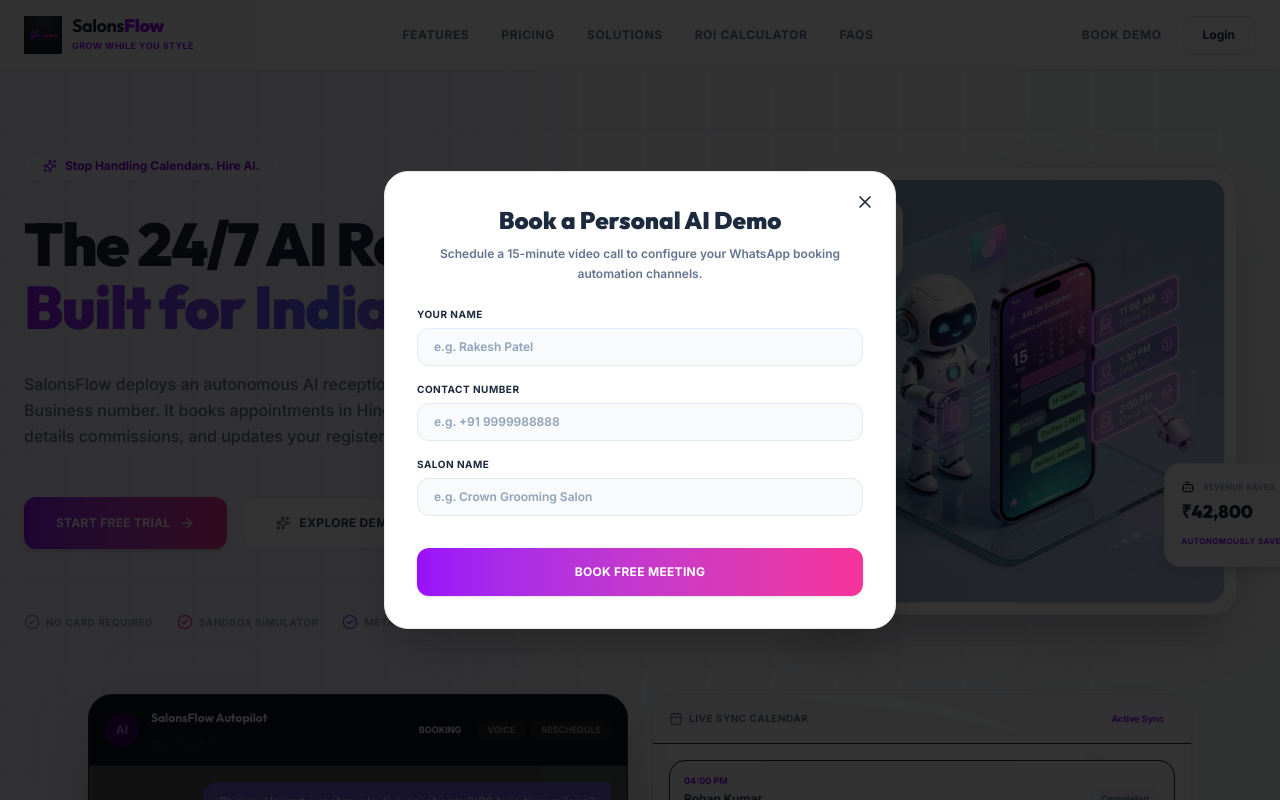
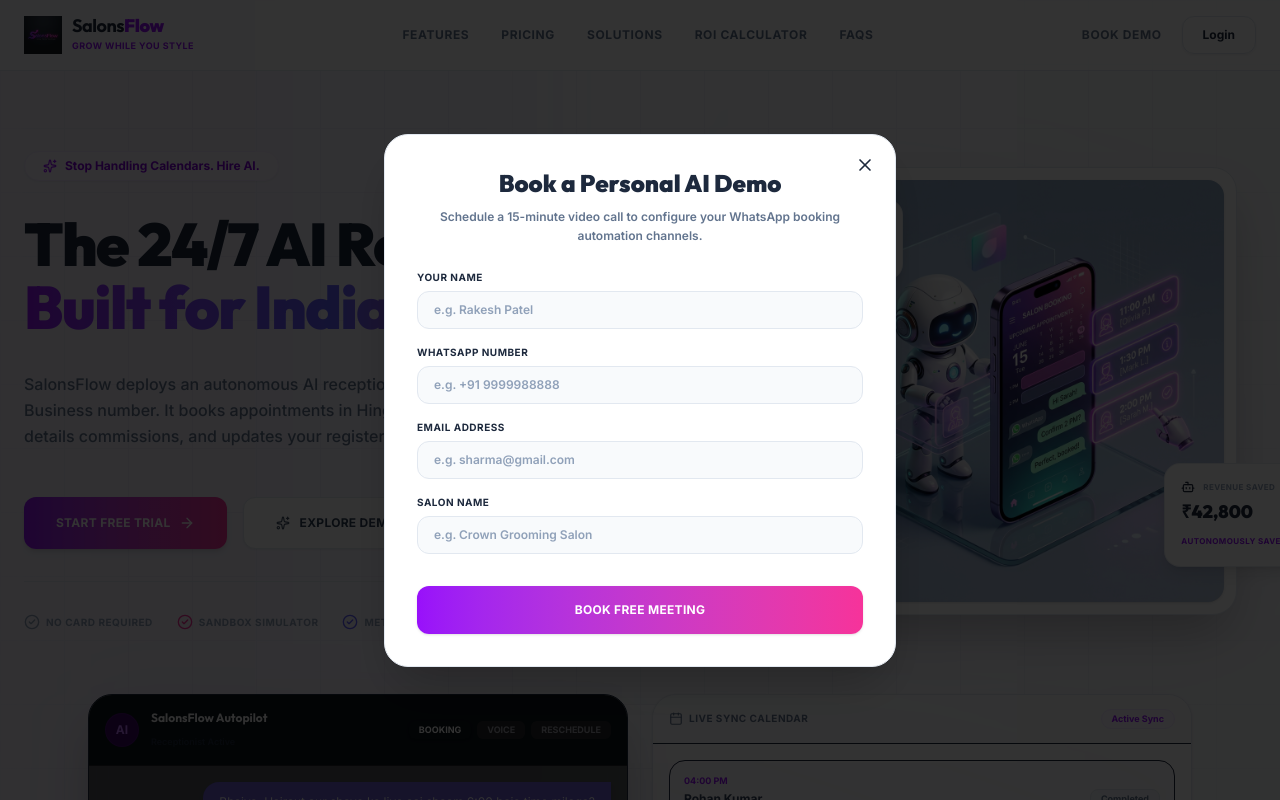
Before and after one commit to ChikkuuSharma/salonsflow, a Next.js app in the folder frontend/: page / in a window 1280 px wide. Both pictures are taken after a click on the button "BOOK DEMO". Shown: the top 800 px of the page. Built offline with nearby package versions, Linux system fonts and the light colour scheme.

Commit message:
fix(frontend): collect email address alongside WhatsApp number in demo lead forms

```diff
--- a/frontend/src/app/page.tsx
+++ b/frontend/src/app/page.tsx
@@ -63,6 +63,7 @@
   const [demoFormData, setDemoFormData] = useState({
     name: "",
     phone: "",
+    email: "",
     salonName: "",
     city: "Mumbai",
   });
@@ -264,12 +265,12 @@
 
   const handleDemoSubmit = (e: React.FormEvent) => {
     e.preventDefault();
-    if (!demoFormData.name || !demoFormData.phone) return;
+    if (!demoFormData.name || !demoFormData.phone || !demoFormData.email) return;
     setDemoFormSubmitSuccess(true);
     setTimeout(() => {
       setDemoModalOpen(false);
       setDemoFormSubmitSuccess(false);
-      setDemoFormData({ name: "", phone: "", salonName: "", city: "Mumbai" });
+      setDemoFormData({ name: "", phone: "", email: "", salonName: "", city: "Mumbai" });
     }, 2500);
   };
 
@@ -842,13 +843,24 @@
                   />
                 </div>
                 <div className="space-y-1.5">
-                  <label className="text-[10px] font-bold text-slate-450 uppercase tracking-wider block">Phone Number</label>
+                  <label className="text-[10px] font-bold text-slate-450 uppercase tracking-wider block">WhatsApp Number</label>
                   <input
                     type="tel"
                     required
                     placeholder="e.g. +91 9876543210"
                     value={demoFormData.phone}
                     onChange={(e) => setDemoFormData({ ...demoFormData, phone: e.target.value })}
+                    className="w-full bg-slate-50 border border-slate-200 rounded-xl px-4 py-2.5 text-xs text-slate-700 placeholder-slate-400 focus:outline-none focus:ring-1 focus:ring-purple-500 transition-all font-semibold"
+                  />
+                </div>
+                <div className="space-y-1.5">
+                  <label className="text-[10px] font-bold text-slate-450 uppercase tracking-wider block">Email Address</label>
+                  <input
+                    type="email"
+                    required
+                    placeholder="e.g. sharma@gmail.com"
+                    value={demoFormData.email}
+                    onChange={(e) => setDemoFormData({ ...demoFormData, email: e.target.value })}
                     className="w-full bg-slate-50 border border-slate-200 rounded-xl px-4 py-2.5 text-xs text-slate-700 placeholder-slate-400 focus:outline-none focus:ring-1 focus:ring-purple-500 transition-all font-semibold"
                   />
                 </div>
@@ -977,7 +989,7 @@
               <form onSubmit={handleDemoSubmit} className="space-y-4 text-left">
                 {demoFormSubmitSuccess ? (
                   <div className="p-4 bg-purple-50 border border-purple-200 text-purple-700 text-xs font-bold rounded-2xl text-center">
-                    [✓] Thank you! We will email you the Google Meet details shortly.
+                    [✓] Thank you! We will WhatsApp and email you the Google Meet details shortly.
                   </div>
                 ) : (
                   <>
@@ -993,13 +1005,24 @@
                       />
                     </div>
                     <div className="space-y-1.5">
-                      <label className="text-[10px] font-bold text-slate-450 uppercase tracking-wider block">Contact Number</label>
+                      <label className="text-[10px] font-bold text-slate-450 uppercase tracking-wider block">WhatsApp Number</label>
                       <input
                         type="tel"
                         required
                         placeholder="e.g. +91 9999988888"
                         value={demoFormData.phone}
                         onChange={(e) => setDemoFormData({ ...demoFormData, phone: e.target.value })}
+                        className="w-full bg-slate-50 border border-slate-200 rounded-xl px-4 py-2.5 text-xs text-slate-700 placeholder-slate-400 focus:outline-none focus:ring-1 focus:ring-purple-500 transition-all font-semibold"
+                      />
+                    </div>
+                    <div className="space-y-1.5">
+                      <label className="text-[10px] font-bold text-slate-450 uppercase tracking-wider block">Email Address</label>
+                      <input
+                        type="email"
+                        required
+                        placeholder="e.g. sharma@gmail.com"
+                        value={demoFormData.email}
+                        onChange={(e) => setDemoFormData({ ...demoFormData, email: e.target.value })}
                         className="w-full bg-slate-50 border border-slate-200 rounded-xl px-4 py-2.5 text-xs text-slate-700 placeholder-slate-400 focus:outline-none focus:ring-1 focus:ring-purple-500 transition-all font-semibold"
                       />
                     </div>
```
